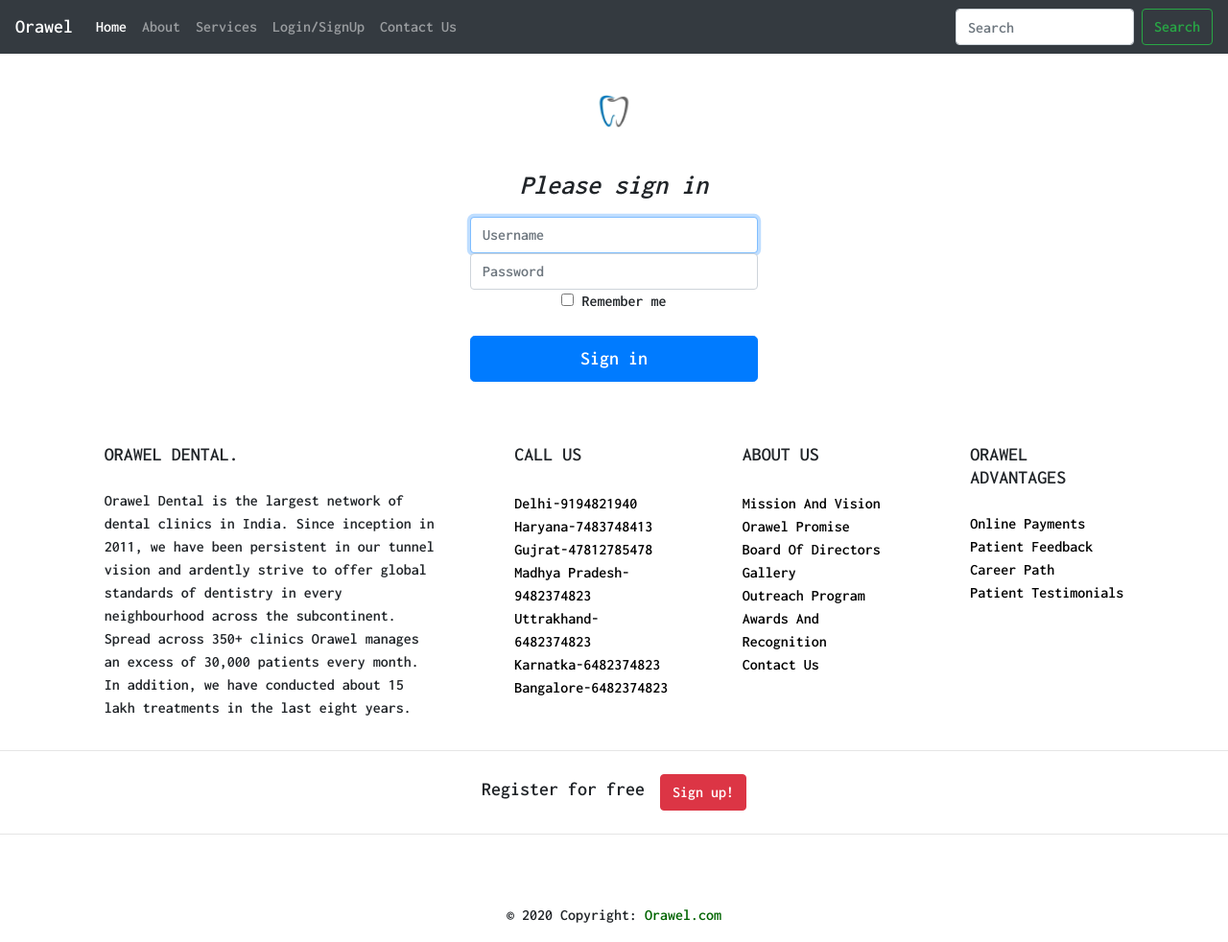
After one commit to imlakshaychauhan/orawel, a Django app: page /login in a window 1280 px wide. The commit adds this page. Shown: the whole page at 96% size. Run offline with Django 3.2, Linux system fonts and the light colour scheme; some libraries are stand-ins or nearby versions.

Commit message:
login page frontend changed

```diff
--- a/Hello/settings.py
+++ b/Hello/settings.py
@@ -9,6 +9,7 @@ https://docs.djangoproject.com/en/3.1/topics/settings/
 For the full list of settings and their values, see
 https://docs.djangoproject.com/en/3.1/ref/settings/
 """
+
 #Added Manually
 from django.contrib.messages import constants as messages
 
--- a/home/urls.py
+++ b/home/urls.py
@@ -7,5 +7,7 @@ urlpatterns = [
     path("",views.index,name='home'),
     path("about",views.about,name='about'),
     path("contact",views.contact,name='contact'),
-    path("services",views.services,name='services')
+    path("services",views.services,name='services'),
+    path("login",views.login,name='login')
+    # path("logout",views.logoutUser,name='logout')
 ]
--- a/home/views.py
+++ b/home/views.py
@@ -1,13 +1,17 @@
-from django.shortcuts import render,HttpResponse
+from django.shortcuts import render,HttpResponse,redirect
 from datetime import datetime
 from home.models import Contact
+from django.contrib import messages
+from django.contrib.auth.models import User
+# from django.contrib.auth import logout,authenticate
 
 # Create your views here
 def index(request):
-     context={
-           'variable':"this is variable from views.py"
-     }
-     return render(request, 'index.html', context)
+#     if user.request.is_anonymous:
+#       return redirect("/login")
+
+    # messages.success(request,"This is success alert")
+      return render(request, 'index.html')
       #return HttpResponse("Home")
 
 def about(request):
@@ -22,9 +26,37 @@ def contact(request):
           phone = request.POST.get('phone')
           contact=Contact(name=name, email=email, phone=phone, desc=desc, date = datetime.today())
           contact.save()
+          messages.success(request, 'your message has been sent! We will contact you in next 24hrs')
+
       return render(request, 'contact.html' )
       # return HttpResponse("services")
 
 def services(request):
       return render(request, 'services.html' )
      # return HttpResponse("about")
+
+def login(request):
+   return render(request, 'login.html' )
+
+#    if request.method=="post":
+#        username = request.POST.get('username')
+#        password = request.POST.get('password')
+#        user = authenticate(username=username, password=password)
+#        print(username,password)
+
+#        if user is not None:
+# #     # A backend authenticated the credentials
+#           return redirect("/")
+#        else:
+# #     # No backend authenticated the credentials
+#            return render(request, 'login.html' )
+
+
+     # test user name:honey and password:honey@12345
+
+#     return HttpResponse("LoginPage")
+
+
+# def logoutUser(request):
+#       return redirect("/login")
+#      # return HttpResponse("logout page")
--- a/templates/base.html
+++ b/templates/base.html
@@ -10,6 +10,15 @@
     <link rel="stylesheet" href="https://stackpath.bootstrapcdn.com/bootstrap/4.5.2/css/bootstrap.min.css"
         integrity="sha384-JcKb8q3iqJ61gNV9KGb8thSsNjpSL0n8PARn9HuZOnIxN0hoP+VmmDGMN5t9UJ0Z" crossorigin="anonymous">
     <title>{% block title %} {% endblock title %} Orawel</title>
+     <!-- Google Fonts -->
+     <link href="https://fonts.googleapis.com/css2?family=Inconsolata:wght@600&family=Montserrat:ital,wght@1,300&family=Zilla+Slab:wght@500&display=swap" rel="stylesheet">
+     <style>
+      *{
+        font-family: 'Inconsolata', monospace;
+/* font-family: 'Montserrat', sans-serif; */
+/* font-family: 'Zilla Slab', serif; */
+      }
+     </style>
 </head>
 
 <body>
@@ -33,17 +42,8 @@
                 <li class="nav-item">
                     <a class="nav-link" href="/services">Services</a>
                 </li>
-                <li class="nav-item dropdown">
-                    <a class="nav-link dropdown-toggle" href="#" id="navbarDropdown" role="button"
-                        data-toggle="dropdown" aria-haspopup="true" aria-expanded="false">
-                        Register
-                    </a>
-                    <div class="dropdown-menu" aria-labelledby="navbarDropdown">
-                        <a class="dropdown-item" href="#">Login</a>
-                        <a class="dropdown-item" href="#">SignUp</a>
-                        <div class="dropdown-divider"></div>
-                        <a class="dropdown-item" href="#">Membership Plans</a>
-                    </div>
+                <li class="nav-item">
+                    <a class="nav-link" href="/login">Login/SignUp</a>
                 </li>
                 <li class="nav-item">
                     <a class="nav-link" href="/contact">Contact Us</a>
@@ -58,6 +58,18 @@
 
 
     </nav>
+
+{% if messages %}
+    {% for message in messages %}
+    <div class="alert alert-{{ message.tags }} alert-dismissible fade show my-0 " role="alert">
+       <i>   <strong>     {{ message }} </strong> </i>
+  <button type="button" class="close" data-dismiss="alert" aria-label="Close">
+    <span aria-hidden="true">&times;</span>
+  </button>
+</div>
+    {% endfor %}
+{% endif %}
+
     {% block body %} {% endblock body %}
 
     <!--FOOTER -->
--- a/templates/contact.html
+++ b/templates/contact.html
@@ -1,6 +1,6 @@
 {% extends 'base.html' %}
 {% block body %}
-<div class="container-fluid  my-2 px-5">
+<div class="container-fluid  my-2 px-5  ">
     <img src="static/2.jfif" class="d-block w-100 mx-0" alt="">
 </div>
 <div class="container">
--- /dev/null
+++ b/templates/login.html
@@ -0,0 +1,22 @@
+{% extends 'base.html' %}
+
+{% block body %}
+
+<div class="container text-center py-4" style="margin:auto; max-width: 330px;" >
+    <form class="form-signin" method="post" action="/login">
+    {% csrf_token %}
+        <img class="mb-4" src="static/loginlogo.jfif" alt="" width="72" height="72">
+      <i>   <h1 class="h3 mb-3 font-weight-normal">Please sign in</h1> </i>
+        <label for="inputEmail" class="sr-only">Username</label>
+        <input type="text" id="inputEmail" name="username" class="form-control" placeholder="Username" required="" autofocus="">
+        <label for="inputPassword" class="sr-only">Password</label>
+        <input type="password" name="password" id="inputPassword" class="form-control" placeholder="Password" required="">
+        <div class="checkbox mb-3">
+          <label>
+            <input type="checkbox" value="remember-me"> Remember me
+          </label>
+        </div>
+        <button class="btn btn-lg btn-primary btn-block" type="submit">Sign in</button>
+      </form>
+</div>
+{% endblock body %}
```
Also changed, not shown: templates/login.css (added, +14 -0 lines), db.sqlite3, static/loginlogo.jfif (added).
